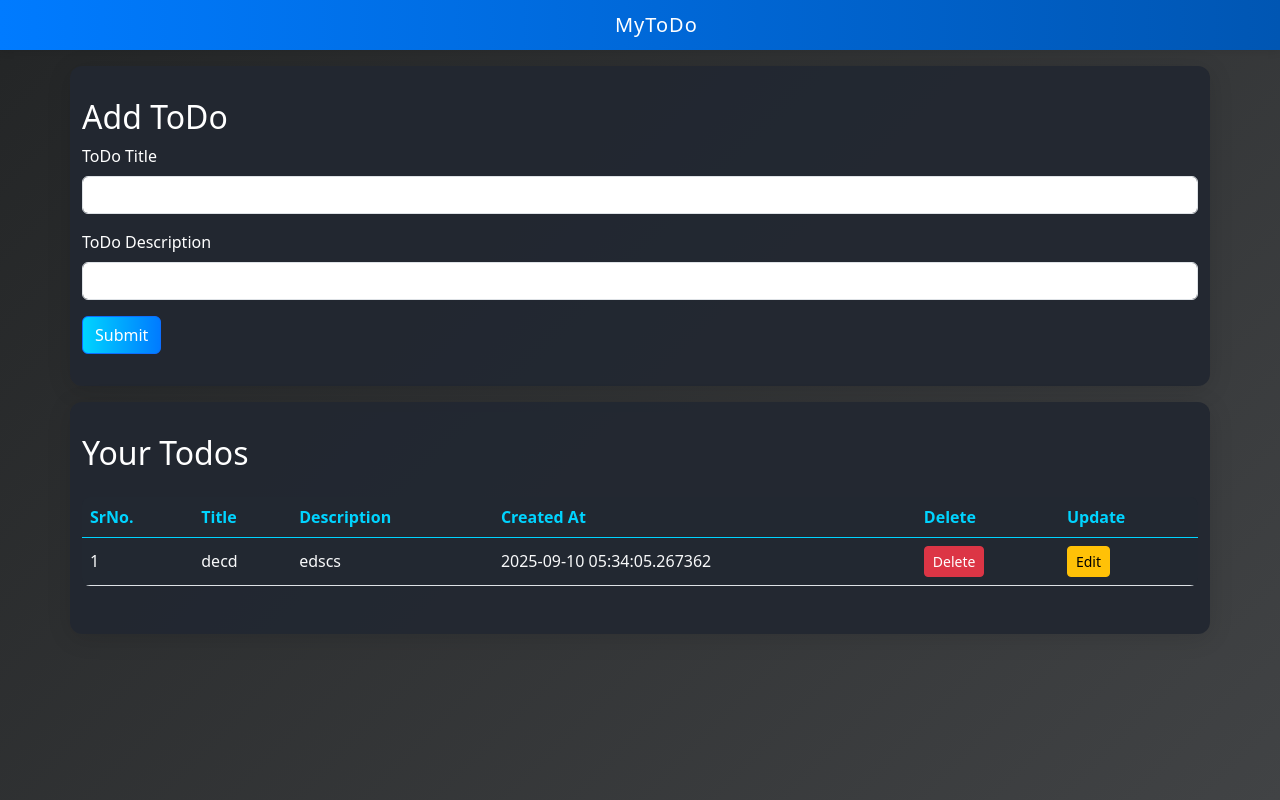
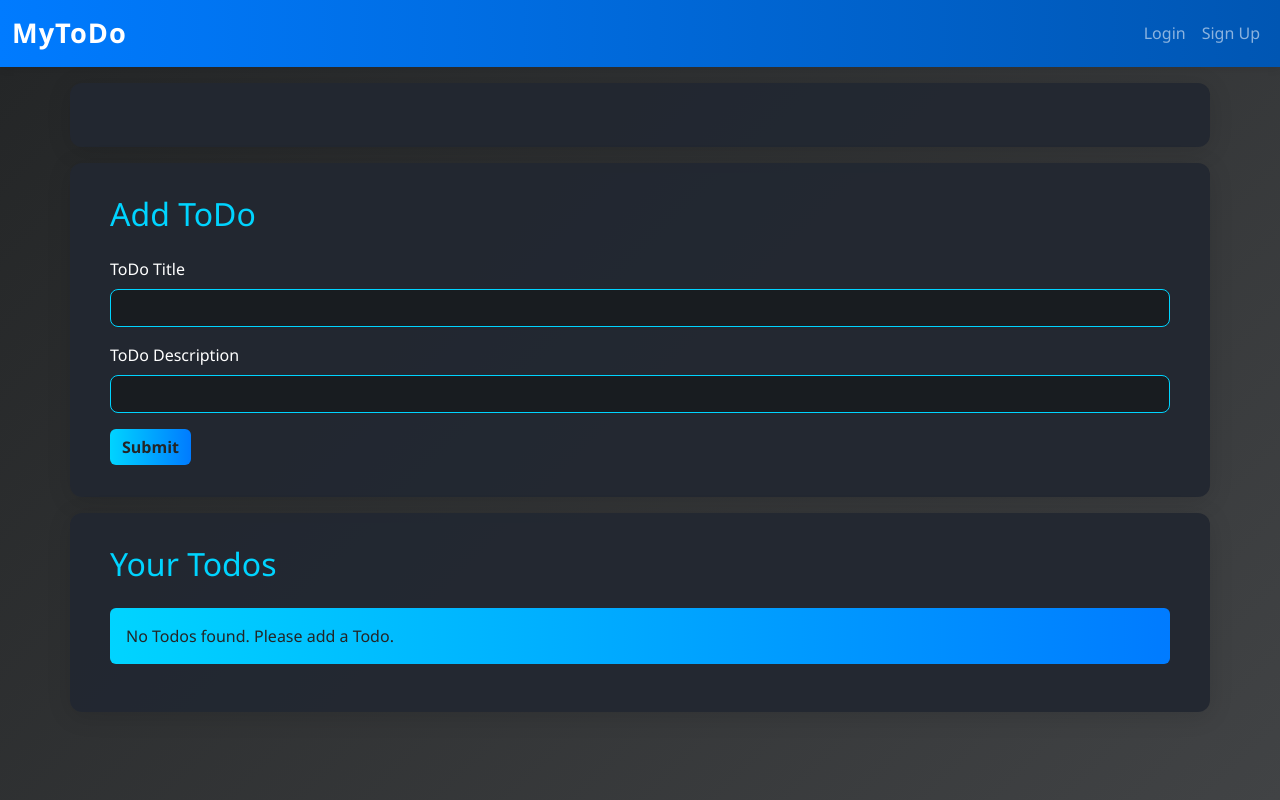
Before and after one commit to Chiragkava81/chirag_todo, a Flask app: template templates/index.html in a window 1280 px wide. Run offline with Flask 3, Linux system fonts and the light colour scheme; the template is opened without the code that fills it: values that come from a table or form of the project are taken from there, others are empty.

Commit message:
Todo App with auth and IST time

```diff
--- a/app.py
+++ b/app.py
@@ -1,52 +1,142 @@
-from flask import Flask, render_template, request, redirect
+from flask import Flask, render_template, request, redirect, url_for, session, flash
 from flask_sqlalchemy import SQLAlchemy
-from datetime import datetime, timezone
+from datetime import datetime, timezone, timedelta
+from werkzeug.security import generate_password_hash, check_password_hash
+import os
 
 app = Flask(__name__)
-app.config['SQLALCHEMY_DATABASE_URI'] = 'sqlite:///todo.db'
+app.secret_key = "mysecretkey"
+
+#Database Setup
+BASE_DIR = os.path.abspath(os.path.dirname(__file__))
+app.config['SQLALCHEMY_DATABASE_URI'] = 'sqlite:///' + os.path.join(BASE_DIR, 'users.db')
 app.config['SQLALCHEMY_TRACK_MODIFICATIONS'] = False
 db = SQLAlchemy(app)
 
+
+# User model
+class User(db.Model):
+    id = db.Column(db.Integer, primary_key=True)
+    username = db.Column(db.String(50), unique=True, nullable=False)
+    email = db.Column(db.String(100), unique=True, nullable=False)
+    password = db.Column(db.String(200), nullable=False)
+
+
+IST = timezone(timedelta(hours=5, minutes=30))
 class TodoItem(db.Model):
+
     srno = db.Column(db.Integer, primary_key=True)
     title = db.Column(db.String(100), nullable=False)
     desc = db.Column(db.String(200), nullable=False)
-    date_created = db.Column(db.DateTime, default=lambda: datetime.now(timezone.utc))
+    date_created = db.Column(db.DateTime, default=lambda: datetime.now(IST))
+
+    user_id = db.Column(db.Integer, db.ForeignKey("user.id"), nullable=False)
 
     def __repr__(self) -> str:
         return f"{self.srno} - {self.title}"
 
+# AUTH Routes
+@app.route('/signup', methods=['GET', 'POST'])
+def signup():
+    if request.method == "POST":
+        username = request.form["username"]
+        email = request.form["email"]
+        password = request.form["password"]
+
+        existing_user = User.query.filter_by(email=email).first()
+        if existing_user:
+            flash("Email already registered. Please login.", "danger")
+            return redirect(url_for("login"))
+
+        hashed_password = generate_password_hash(password)
+        new_user = User(username=username, email=email, password=hashed_password)
+        db.session.add(new_user)
+        db.session.commit()
+
+        flash("Signup successful! Please login.", "success")
+        return redirect(url_for("login"))
+
+    return render_template("signup.html")
+
+@app.route('/login', methods=['GET', 'POST'])
+def login():
+    if request.method == "POST":
+        email = request.form["email"]
+        password = request.form["password"]
+
+        user = User.query.filter_by(email=email).first()
+        if user and check_password_hash(user.password, password):
+            session["user_id"] = user.id
+            flash("Login successful!", "success")
+            return redirect(url_for("home"))
+        else:
+            flash("Invalid email or password.", "danger")
+            return redirect(url_for("login"))
+
+    return render_template("login.html")
+
+@app.route('/logout')
+def logout():
+    session.pop("user_id", None)
+    flash("Logged out successfully!", "info")
+    return redirect(url_for("login"))
+
+
+
 @app.route('/', methods=['GET', 'POST'])
 def home():
+    if "user_id" not in session:
+        flash("Please login to access your ToDos", "warning")
+        return redirect(url_for("login"))
+
     if request.method == 'POST':
         title = request.form.get('title')
         desc = request.form.get('desc')
-        todo = TodoItem(title=title, desc=desc)
+        todo = TodoItem(title=title, desc=desc, user_id=session["user_id"])
         db.session.add(todo)
         db.session.commit()
+        flash("Todo added successfully!", "success")
 
-    all_todos = TodoItem.query.all()
+    all_todos = TodoItem.query.filter_by(user_id=session["user_id"]).all()
 
     return render_template('index.html', all_todos=all_todos)
 
 @app.route('/delete/<int:srno>')
 def delete_todo(srno):
-    todo = TodoItem.query.filter_by(srno=srno).first()
-    db.session.delete(todo)
-    db.session.commit()
-    return redirect('/')
+    if "user_id" not in session:
+        return redirect(url_for("login"))
+
+    todo = TodoItem.query.filter_by(srno=srno, user_id=session["user_id"]).first()
+    if todo:
+        db.session.delete(todo)
+        db.session.commit()
+        flash("Todo deleted", "info")
+    else:
+        flash("Not authorized to delete this todo", "danger")
+
+    return redirect(url_for("home"))
 
 @app.route('/edit/<int:srno>', methods=['GET', 'POST'])
 def update_todo(srno):
-    todo = TodoItem.query.get(srno)
+    if "user_id" not in session:
+        return redirect(url_for("login"))
+
+    todo = TodoItem.query.filter_by(srno=srno, user_id=session["user_id"]).first()
+    if not todo:
+        flash("Not authorized to edit this todo", "danger")
+        return redirect(url_for("home"))
+
     if request.method == 'POST':
         todo.title = request.form.get('title')
         todo.desc = request.form.get('desc')
         db.session.commit()
-        return redirect('/')
+        flash("Todo updated!", "success")
+        return redirect(url_for('home'))
 
     return render_template('edit.html', todo=todo)
 
+
+# RUN APP
 if __name__ == '__main__':
     with app.app_context():
         db.create_all()
--- a/static/css/style.css
+++ b/static/css/style.css
@@ -28,12 +17,10 @@ body {
     font-weight: 600;
     letter-spacing: 1px;
     font-size: 1.7rem;
-    justify-self: center;
-    align-self: center;
-    margin-left: 48%;
     text-align: center;
 }
 
+/* Container cards */
 .container {
     background: rgba(34, 40, 49, 0.95);
     border-radius: 12px;
@@ -42,21 +29,20 @@ body {
     margin-top: 2rem;
 }
 
-.container h2 {
-    color: #fff;
-}
+/* Headings */
 h2 {
     color: #00d4ff;
     margin-bottom: 1.5rem;
     font-weight: 500;
 }
 
+/* Labels */
 label.form-label {
-    color: rgb(255, 255, 255);
+    color: #fff;
     font-weight: 500;
 }
 
-
+/* Form inputs */
 .form-control {
     background: #181c20;
     color: #00d4ff;
--- a/templates/base.html
+++ b/templates/base.html
@@ -4,26 +4,74 @@
 <head>
     <meta charset="utf-8">
     <meta name="viewport" content="width=device-width, initial-scale=1">
+    <title>MyToDo</title>
+
+    <!-- Bootstrap CSS -->
+    <link href="https://cdn.jsdelivr.net/npm/bootstrap@5.3.2/dist/css/bootstrap.min.css" rel="stylesheet"
+        integrity="sha384-T3c6CoIi6uLrA9TneNEoa7RxnatzjcDSCmG1MXxSR1GAsXEV/Dwwykc2MPK8M2HN" crossorigin="anonymous">
+
+    <!-- Custom CSS -->
     <link rel="stylesheet" href="{{ url_for('static', filename='css/style.css') }}">
-    <script src="{{ url_for('static', filename='js/script.js') }}"></script>
-    <title>my todo</title>
-    <link href="https://cdn.jsdelivr.net/npm/bootstrap@5.3.7/dist/css/bootstrap.min.css" rel="stylesheet"
-        integrity="sha384-LN+7fdVzj6u52u30Kp6M/trliBMCMKTyK833zpbD+pXdCLuTusPj697FH4R/5mcr" crossorigin="anonymous">
 </head>
 
 <body>
-    <nav class="navbar bg-primary navbar-expand-lg" data-bs-theme="dark">
+    <!-- Navbar -->
+    <nav class="navbar navbar-expand-lg navbar-dark bg-primary">
         <div class="container-fluid">
-            <span class="navbar-brand mb-0 h1" link="/">MyToDo</span>
+            <!-- Brand -->
+            <a class="navbar-brand mx-auto" href="{{ url_for('home') }}">MyToDo</a>
+
+            <!-- Toggler button (mobile) -->
+            <button class="navbar-toggler" type="button" data-bs-toggle="collapse"
+                data-bs-target="#navbarNav" aria-controls="navbarNav" aria-expanded="false"
+                aria-label="Toggle navigation">
+                <span class="navbar-toggler-icon"></span>
+            </button>
+
+            <!-- Navbar links -->
+            <div class="collapse navbar-collapse justify-content-end" id="navbarNav">
+                <ul class="navbar-nav">
+                    {% if session.get("user_id") %}
+                        <li class="nav-item">
+                            <a class="nav-link" href="{{ url_for('home') }}">Home</a>
+                        </li>
+                        <li class="nav-item">
+                            <a class="nav-link" href="{{ url_for('logout') }}">Logout</a>
+                        </li>
+                    {% else %}
+                        <li class="nav-item">
+                            <a class="nav-link" href="{{ url_for('login') }}">Login</a>
+                        </li>
+                        <li class="nav-item">
+                            <a class="nav-link" href="{{ url_for('signup') }}">Sign Up</a>
+                        </li>
+                    {% endif %}
+                </ul>
+            </div>
         </div>
     </nav>
-    {% block body %}
 
-    {% endblock body %}
-    <script src="https://cdn.jsdelivr.net/npm/bootstrap@5.3.7/dist/js/bootstrap.bundle.min.js"
-    integrity="sha384-ndDqU0Gzau9qJ1lfW4pNLlhNTkCfHzAVBReH9diLvGRem5+R9g2FzA8ZGN954O5Q"
-    crossorigin="anonymous"></script>
+    <!-- Flash messages -->
+    <div class="container mt-3">
+        {% with messages = get_flashed_messages(with_categories=true) %}
+            {% if messages %}
+                {% for category, msg in messages %}
+                    <div class="alert alert-{{ category }} alert-dismissible fade show" role="alert">
+                        {{ msg }}
+                        <button type="button" class="btn-close" data-bs-dismiss="alert" aria-label="Close"></button>
+                    </div>
+                {% endfor %}
+            {% endif %}
+        {% endwith %}
+    </div>
 
+    <!-- Page content -->
+    {% block body %}{% endblock %}
+
+    <!-- Bootstrap JS -->
+    <script src="https://cdn.jsdelivr.net/npm/bootstrap@5.3.2/dist/js/bootstrap.bundle.min.js"
+        integrity="sha384-C6RzsynM9kWDrMNeT87bh95OGNyZPhcTNXj1NW7RuBCsyN/o0jlpcV8Qyq46cDfL"
+        crossorigin="anonymous"></script>
 </body>
 
 </html>
--- a/templates/edit.html
+++ b/templates/edit.html
@@ -14,4 +14,4 @@
         <button type="submit" class="btn btn-primary">Update</button>
     </form>
 </div>
-{% endblock body %}
+{% endblock %}
--- a/templates/index.html
+++ b/templates/index.html
@@ -14,23 +14,24 @@
         <button type="submit" class="btn btn-primary">Submit</button>
     </form>
 </div>
+
 <div class="container my-3">
     <h2>Your Todos</h2>
-        <table class="table">
     {% if all_todos|length==0 %}
         <div class="alert alert-info" role="alert">
             No Todos found. Please add a Todo.
         </div>
     {% else %}
-
+        <div class="table-responsive">
+            <table class="table">
                 <thead>
                     <tr>
                         <th scope="col">SrNo.</th>
                         <th scope="col">Title</th>
                         <th scope="col">Description</th>
                         <th scope="col">Created At</th>
-                    <th scope="col">Delete</th>
-                    <th scope="col">Update</th>
+                        <th class="action-col">Delete</th>
+                        <th class="action-col">Update</th>
                     </tr>
                 </thead>
                 <tbody>
@@ -39,13 +40,14 @@
                         <td>{{ loop.index }}</td>
                         <td>{{ todo.title }}</td>
                         <td>{{ todo.desc }}</td>
-                    <td>{{ todo.date_created }}</td>
+                        <td>{{ todo.date_created.strftime('%Y-%m-%d %I:%M %p') }}</td>
                         <td><a href="/delete/{{ todo.srno }}" class="btn btn-danger btn-sm">Delete</a></td>
                         <td><a href="/edit/{{ todo.srno }}" class="btn btn-warning btn-sm">Edit</a></td>
                     </tr>
                     {% endfor %}
                 </tbody>
-            {% endif %}
             </table>
         </div>
-{% endblock body %}
+    {% endif %}
+</div>
+{% endblock %}
```
Also changed, not shown: other parts of static/css/style.css (+23 -22 lines), templates/login.html (added, +24 -0 lines), templates/signup.html (added, +28 -0 lines), README.md, instance/todo.db, users.db (added). Lines whose indentation alone changed are shown as unchanged.
